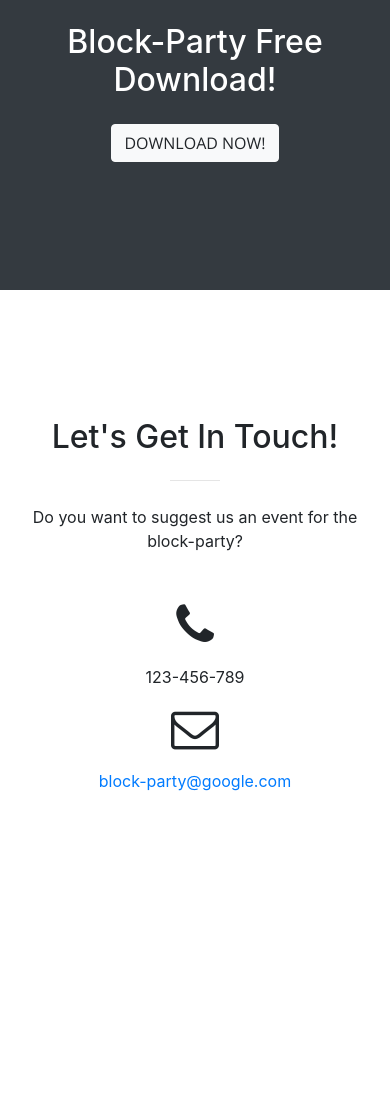
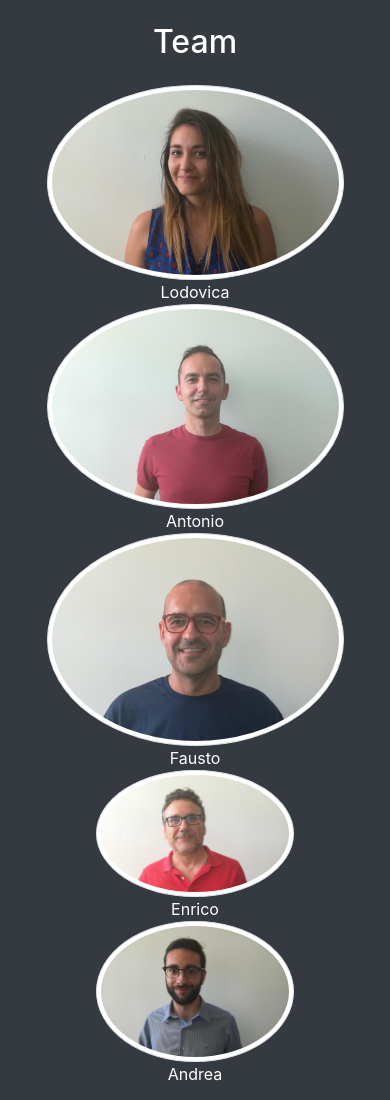
Before and after one commit to blockchain-party/blockchain-party.github.io, a website with bundled scripts: page index.html in a window 390 px wide. Shown: the part 2860-3960 px from the top of the page. Before the commit the page ends 3797 px from the top, so only its background shows below. Built offline with nearby package versions, Linux system fonts and the light colour scheme.

Commit message:
Added team photos

```diff
--- a/index.html
+++ b/index.html
@@ -45,6 +45,9 @@
             </li>
             <li class="nav-item">
               <a class="nav-link js-scroll-trigger" href="#portfolio">Map</a>
+            </li>
+            <li class="nav-item">
+              <a class="nav-link js-scroll-trigger" href="#team">Team</a>
             </li>
             <li class="nav-item">
               <a class="nav-link js-scroll-trigger" href="#contact">Contact</a>
@@ -132,11 +135,37 @@
       </div>
     </section>
 
-    <section class="bg-dark text-white">
+    <section class="bg-dark text-white" id="team">
       <div class="container text-center">
-        <h2 class="mb-4">Block-Party Free Download!</h2>
-        <a class="btn btn-light btn-xl sr-button" href="http://startbootstrap.com/template-overviews/creative/">Download Now!</a>
-      </div>
+        <h2 class="mb-4">Team</h2>
+        <div class="container">
+          <div class="row">
+            <div class="col-sm">
+              <img src="img/lodovica.jpeg" width="90%" alt="..." class="rounded-circle img-thumbnail">
+              Lodovica
+            </div>
+            <div class="col-sm">
+              <img src="img/antonio.jpeg" width="90%" alt="..." class="rounded-circle img-thumbnail">
+              Antonio
+            </div>
+            <div class="col-sm">
+              <img src="img/fausto.jpeg" width="90%" alt="..." class="rounded-circle img-thumbnail">
+              Fausto
+            </div>
+          </div>
+          <div class="row">
+            <div class="col-sm" >
+              <img src="img/enrico.jpeg" width="60%" alt="..." class="rounded-circle img-thumbnail">
+              <br>Enrico
+            </div>
+            <div class="col-sm" >
+              <img src="img/andrea.jpeg" width="60%" alt="..." class="rounded-circle img-thumbnail">
+              <br>Andrea
+            </div>
+          </div>
+        </div>
+
+        </div>
     </section>
 
     <section id="contact">
```
Also changed, not shown: img/andrea.jpeg (added), img/antonio.jpeg (added), img/enrico.jpeg (added), img/fausto.jpeg (added), img/lodovica.jpeg (added), img/user.jpeg (added).
